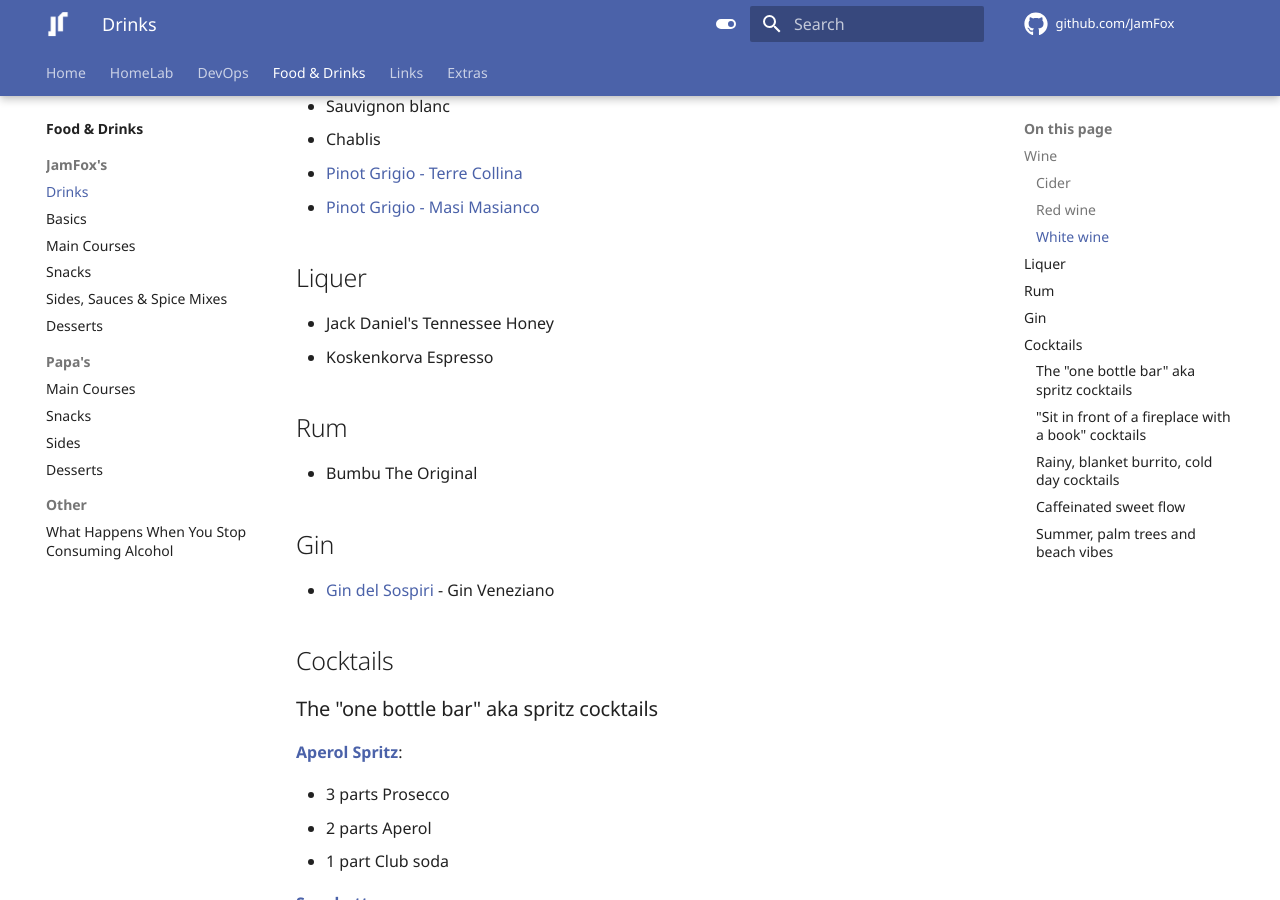
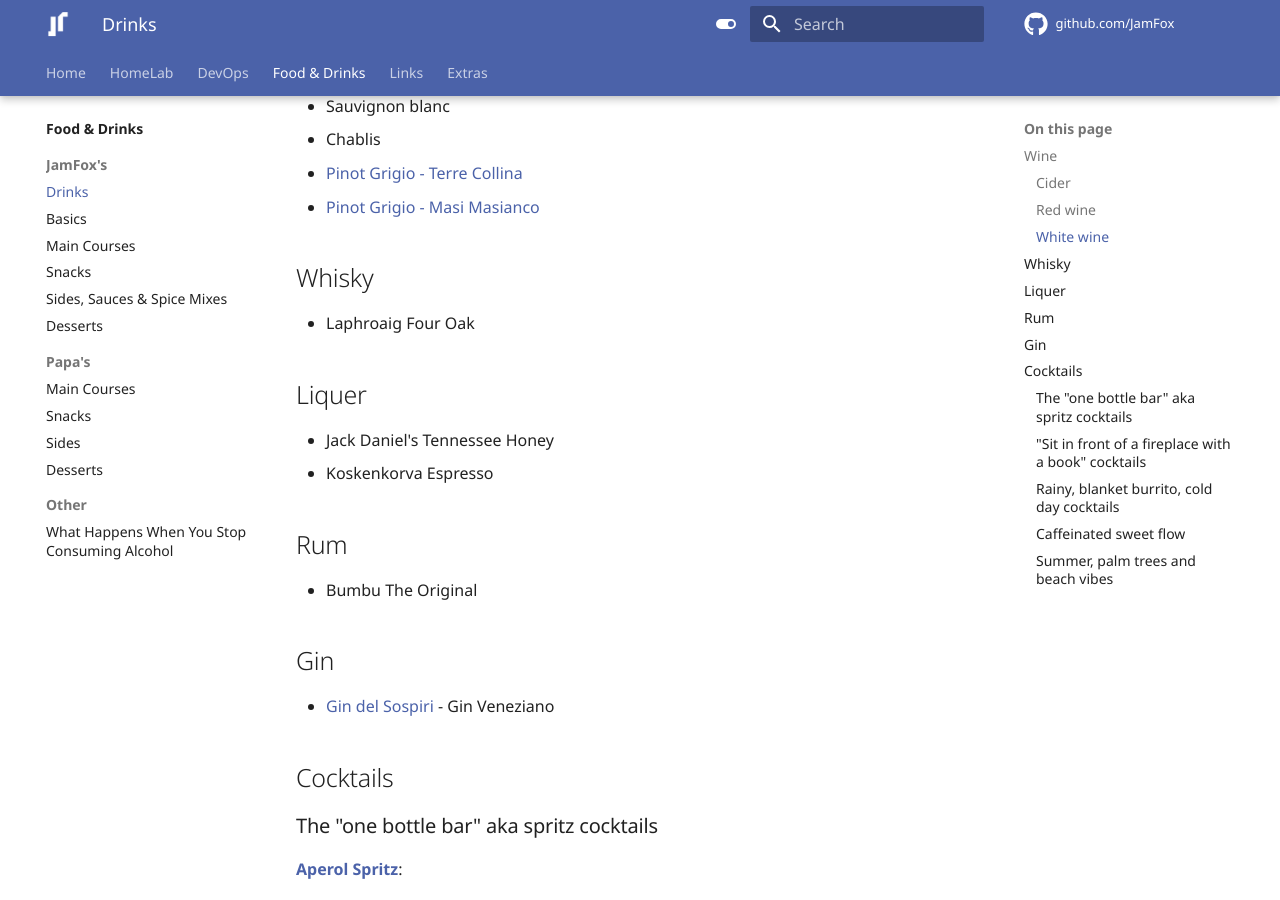
Before and after one commit to JamFox/docs.jamfox.dev, an MkDocs documentation site: the page built from docs/content/food/drinks.md, in a window 1280 px wide and 900 px high, scrolled down 806 px. Built offline with MkDocs 1.6.1 and Material for MkDocs 9.7.7, drawn with Linux system fonts in a browser that asks for light colours; comment, search, counter and statistics services are not loaded.

Commit message:
add laph

```diff
--- a/docs/content/food/drinks.md
+++ b/docs/content/food/drinks.md
@@ -29,6 +29,10 @@ Collection of my favorite drinks.
 - Chablis
 - [Pinot Grigio - Terre Collina](https://www.vivino.com/terre-collina-pinot-grigio/w/10694948)
 - [Pinot Grigio - Masi Masianco](https://www.vivino.com/it-masi-masianco/w/21950)
+
+## Whisky
+
+- Laphroaig Four Oak
 
 ## Liquer
 
```
